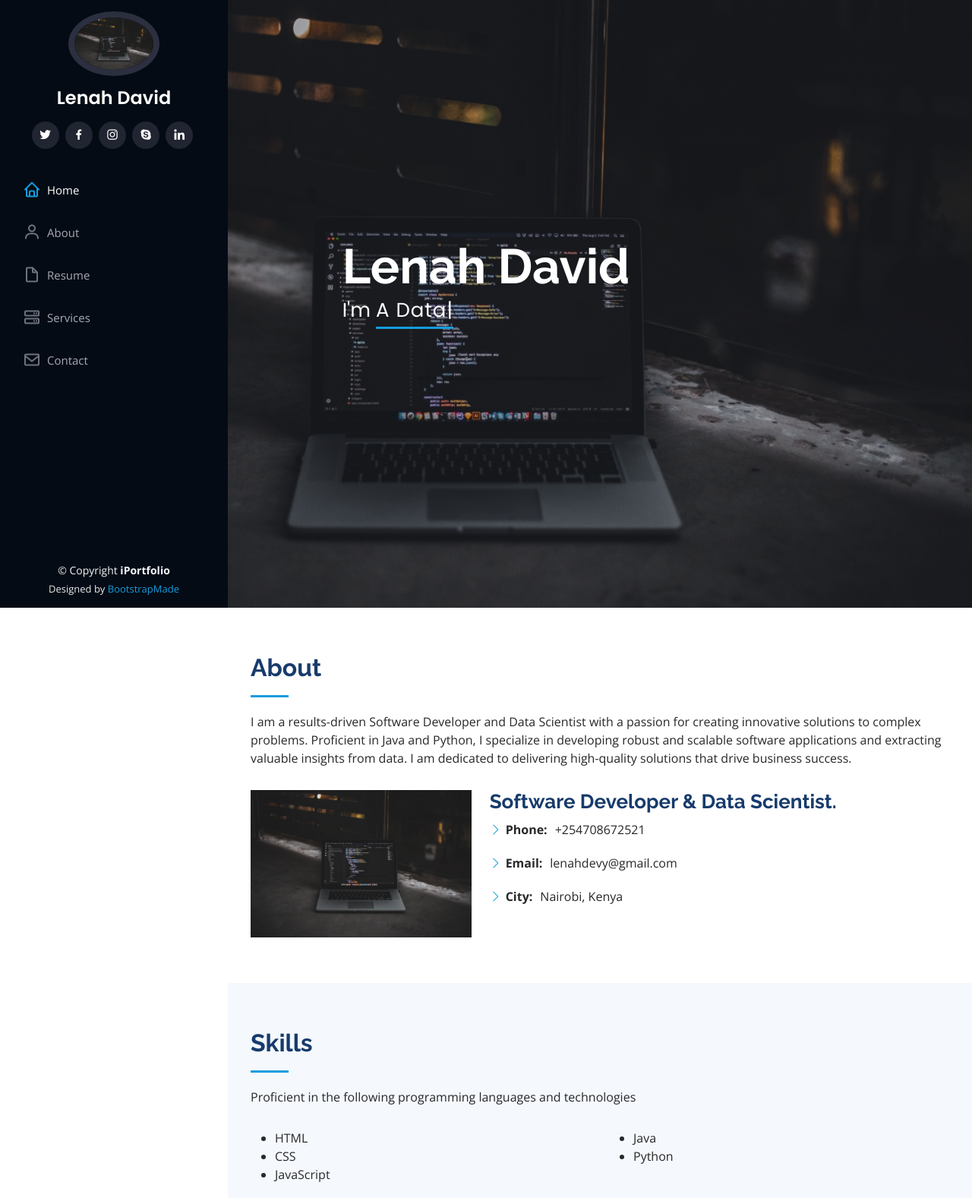
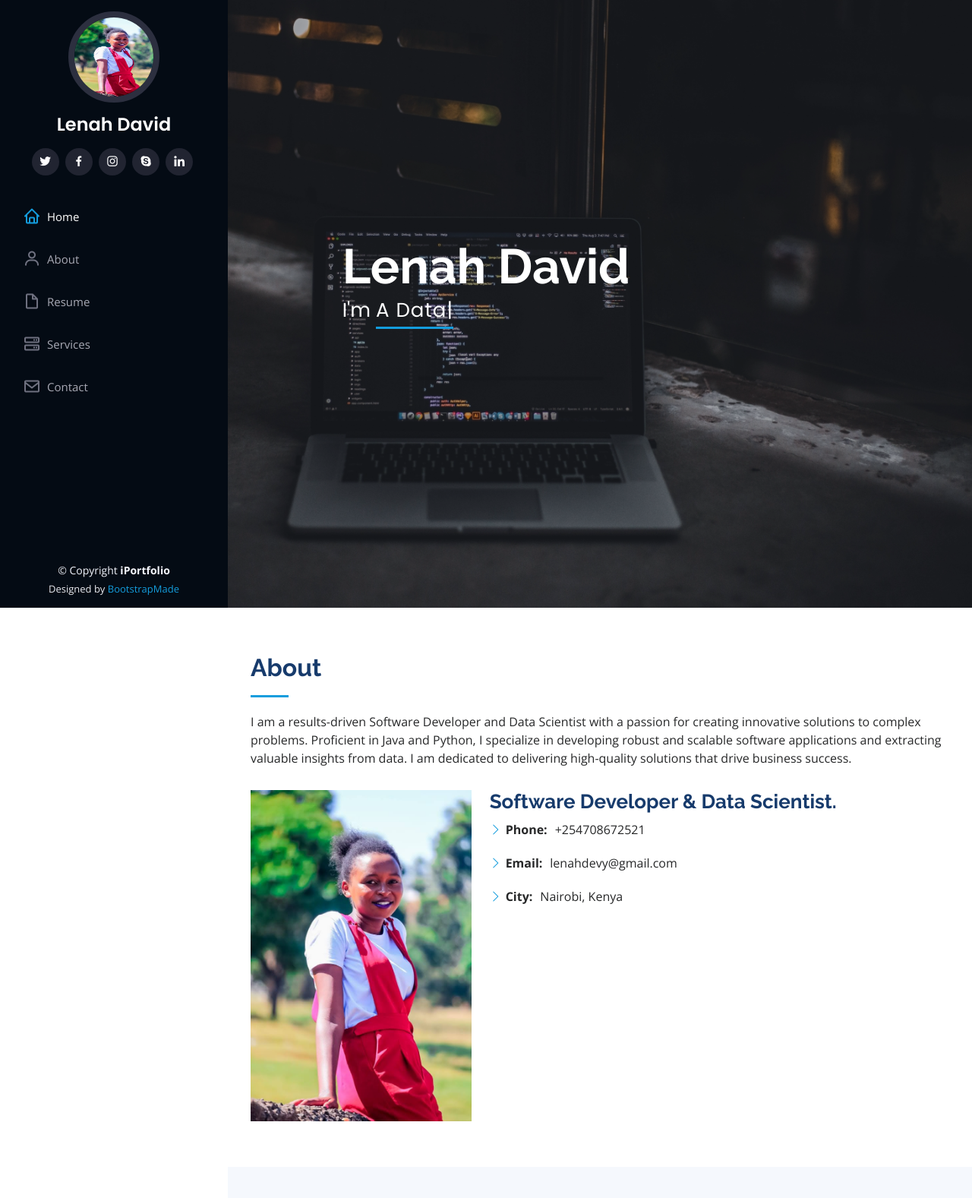
Before and after one commit to LenahDavid/portfolio, a plain HTML site: page index.html in a window 1280 px wide. Shown: the top 1577 px of the page at 76% size. Drawn offline with nearby package versions, Linux system fonts and the light colour scheme.

Commit message:
portfolio

```diff
--- a/assets/css/style.css
+++ b/assets/css/style.css
@@ -87,6 +87,7 @@ h6 {
   margin: 15px auto;
   display: block;
   width: 120px;
+  height: 120px;
   border: 8px solid #2c2f3f;
 }
 
@@ -260,6 +261,7 @@ h6 {
   position: relative;
   z-index: 2;
   min-width: 300px;
+
 }
 
 #hero h1 {
--- a/index.html
+++ b/index.html
@@ -46,7 +46,7 @@
     <div class="d-flex flex-column">
 
       <div class="profile">
-        <img src="assets/img/background.jpg
+        <img src="assets/img/portf.jpg"
         " alt="" class="img-fluid rounded-circle">
         <h1 class="text-light"><a href="index.html">Lenah David</a></h1>
         <div class="social-links mt-3 text-center">
@@ -94,7 +94,7 @@
 
         <div class="row">
           <div class="col-lg-4" data-aos="fade-right">
-            <img src="assets/img/background.jpg" class="img-fluid" alt="">
+            <img src="assets/img/portf.jpg" class="img-fluid" alt="">
           </div>
           <div class="col-lg-8 pt-4 pt-lg-0 content" data-aos="fade-left">
             <h3>Software Developer &amp; Data Scientist.</h3>
```
Also changed, not shown: assets/img/portf.jpg (added), 1 other file.
